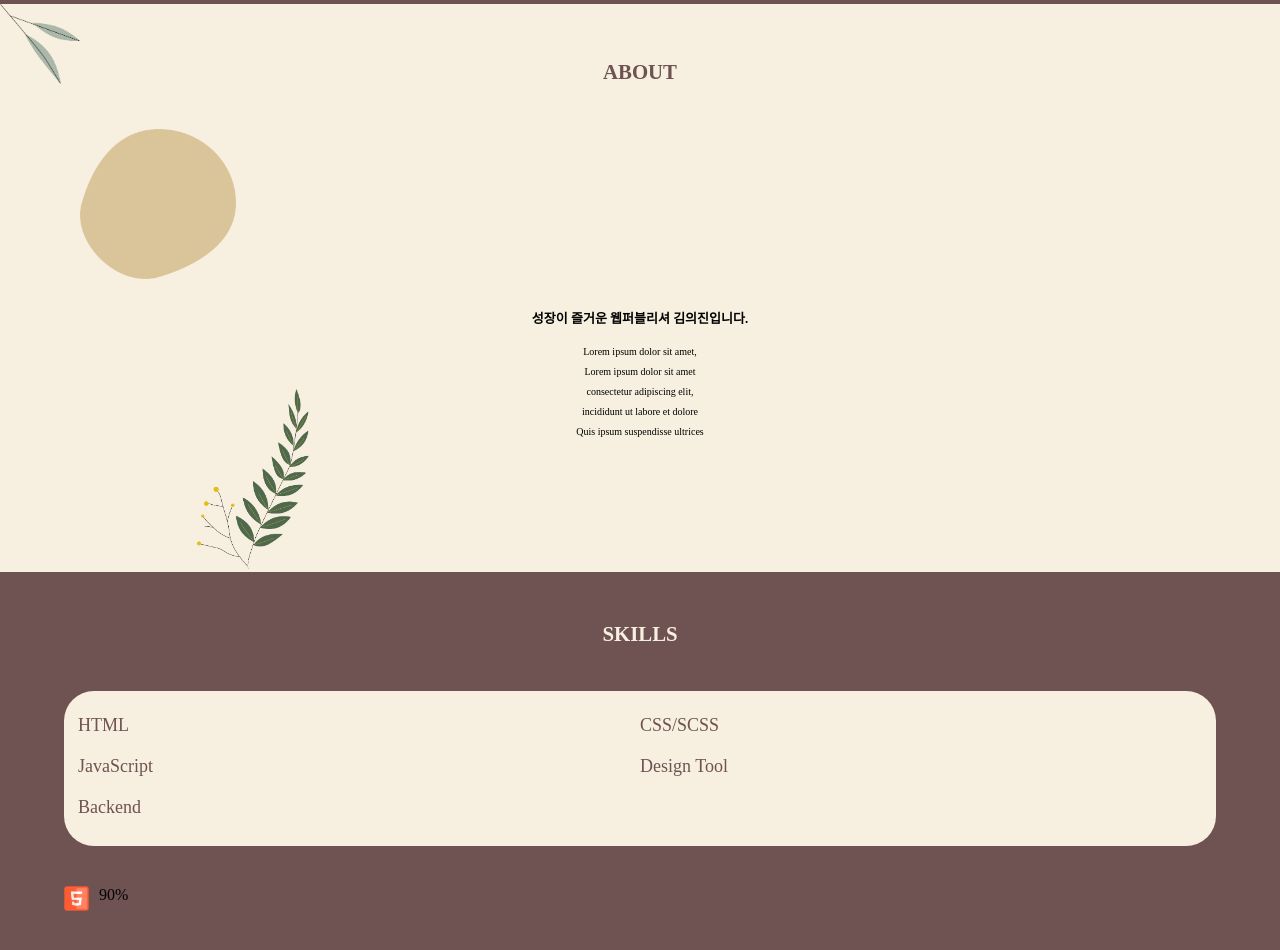
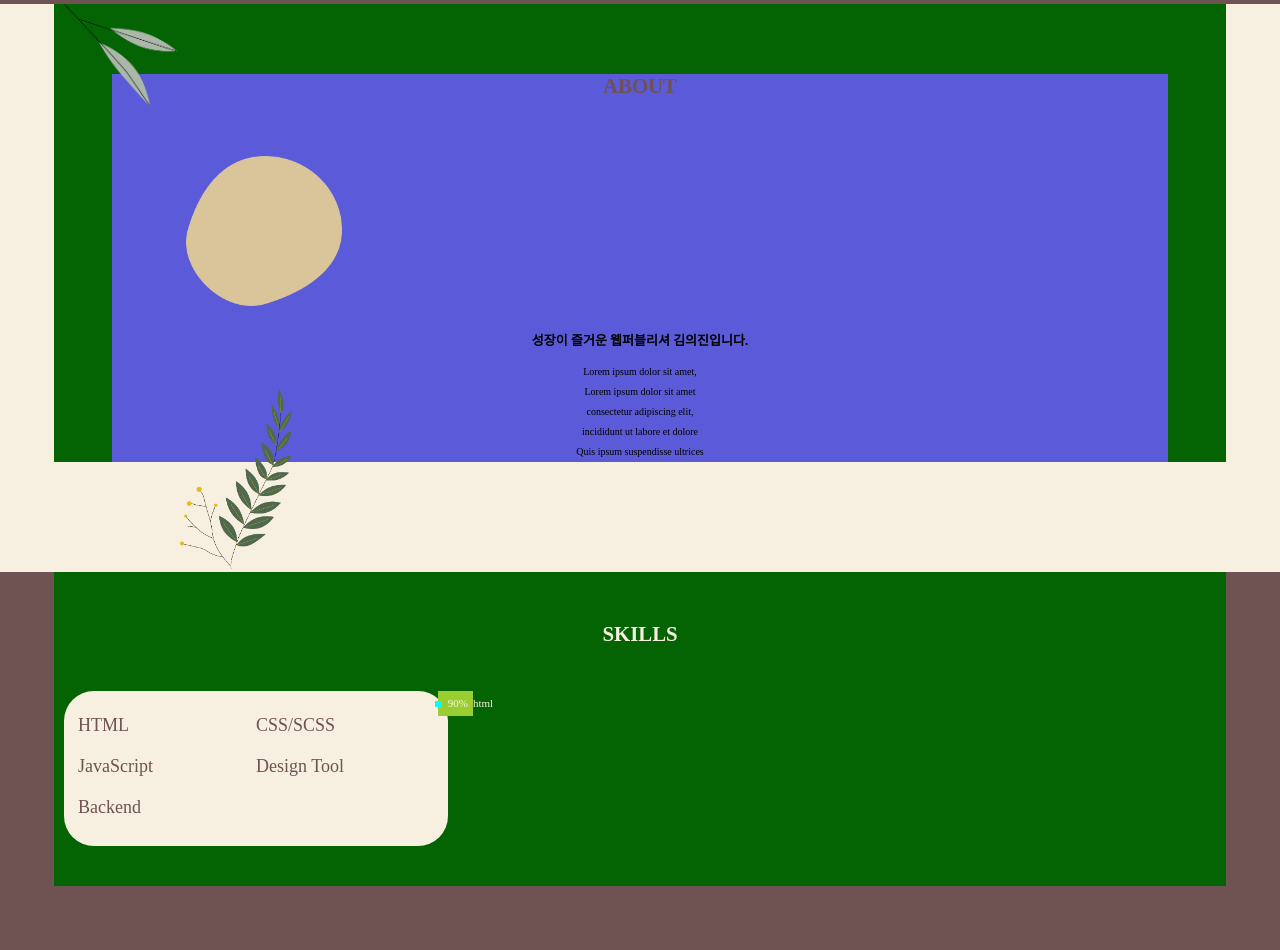
Before and after one commit to kimeuijin/portfolio, a plain HTML site: page portfolio.html in a window 1280 px wide. Shown: the part 564-1514 px from the top of the page. Drawn offline with Linux system fonts and the light colour scheme; a web font is replaced by a local one.

Commit message:
0620 include and confix

```diff
--- a/portfolio.html
+++ b/portfolio.html
@@ -1,5 +1,6 @@
 <!DOCTYPE html>
 <html lang="ko">
+
 <head>
     <meta charset="UTF-8">
     <meta http-equiv="X-UA-Compatible" content="IE=edge">
@@ -17,18 +18,21 @@
         <div class="menu-bar">
             <div class="menu-open">
                 <img src="" alt="">
-            </div><!--menu-open-->
+            </div>
+            <!--menu-open-->
             <div class="menu">
                 <div class="close-menu">
                     <img src="" alt="">
-                </div><!--menu-->
+                </div>
+                <!--menu-->
                 <ul class="gnb">
                     <li><a href="#">Welcome</a></li>
                     <li><a href="#">About Me</a></li>
                     <li><a href="#">Skills</a></li>
                     <li><a href="#">Projects</a></li>
                     <li><a href="#">Contact</a></li>
-                </ul><!--gnb-->
+                </ul>
+                <!--gnb-->
             </div>
         </div>
         <section class="welcome">
@@ -38,29 +42,34 @@
         </section>
 
         <section class="aboutme">
+            <div class="confix">
                 <div class="aboutme-title">
                     <img class="khaki-leaf" src="./images/khaki-leaf.png" alt="카키색 나뭇잎">
+                </div>
+                <!--aboutme-title-->
+                <div class="aboutme-content">
+                    <div class="confix">
                         <h2>ABOUT</h2>
-            </div><!--aboutme-title-->
-            <div class="aboutme-content">
+                        <div class="aboutMe-text">
                             <img class="browncircle" src="./images/browncircle.png" alt="동그라미 사진">
-                <div class="aboutMe-text">
                             <h3> 성장이 즐거운 웹퍼블리셔 김의진입니다.</h3>
                             <p class="self-info">
-                        Lorem ipsum dolor sit amet,<br>
-                        Lorem ipsum dolor sit amet<br>
-                        consectetur adipiscing elit, <br>
-                        incididunt ut labore et dolore <br>
-                        Quis ipsum suspendisse ultrices
-                    </p><!--self-info-->
-                </div><!--aboutMe-text-->
-            </div><!--aboutme-content-->
+                                Lorem ipsum dolor sit amet,<br> Lorem ipsum dolor sit amet<br> consectetur adipiscing elit, <br> incididunt ut labore et dolore <br> Quis ipsum suspendisse ultrices
+                            </p>
+                            <!--self-info-->
+                        </div>
+                    </div>
+                    <!--aboutMe-text-->
+                </div>
+                <!--aboutme-content-->
                 <div class="leaf-all">
                     <img src="./images/leaf-all.png" alt="초록색,노란색 나뭇잎">
+                </div>
             </div>
         </section>
 
         <section class="skills">
+            <div class="confix">
                 <h2>SKILLS</h2>
                 <div class="skill-flex">
                     <div class="skill-title">
@@ -71,11 +80,12 @@
                             <li><a href="#">Design Tool</a></li>
                             <li><a href="#">Backend</a></li>
                         </ul>
-                </div><!--skill-title-->
+                    </div>
+                    <!--skill-title-->
                     <div class="skill-icon">
-                <img src="./images/html-icon.png" alt="html아이콘">
-                <div class="skill-bar"></div>
-                <span>90%</span>
+                        <!-- <img src="./images/html-icon.png" alt="html아이콘"> -->
+                        <div data-width="88" style="">html<span>90%</span></div>
+                    </div>
                 </div>
         </section>
 
--- a/scss/mixin.scss
+++ b/scss/mixin.scss
@@ -27,5 +27,8 @@
 }
 
 @mixin confix {
-    margin: 0 5%;
+    width: 90%;
+    margin: 0 auto;
+    padding: 0 10px;
+    background-color: rgb(4, 100, 4);
 }
--- a/scss/portfolio.scss
+++ b/scss/portfolio.scss
@@ -5,8 +5,9 @@
 body {
     font-family: $font-ham;
 }
+
 //==================menu====================
-.menu-bar{
+.menu-bar {
     display: none;
     .menu {
         display: none;
@@ -22,7 +23,7 @@ body {
                 margin-top: 20%;
                 width: 100%;
                 text-align: center;
-                font-size: 40px;
+                font-size: 2.500em;
                 a {
                     color: $second-color;
                 }
@@ -32,11 +33,11 @@ body {
 }
 
 //==================section-welcome====================
-.welcome{
+.welcome {
     width: $width-wide;
     height: 35.50em;
     background-color: $main-color;
-    .title{
+    .title {
         position: absolute;
         padding: 0;
         top: 0;
@@ -45,68 +46,86 @@ body {
         transform-origin: 9% 110%;
         font-size: 2.19em;
         color: $second-color;
+        @include responsive(tablet-size) {
+            font-size: 3.25em;
+        }
     }
 }
 
 //==================section-aboutme====================
-.aboutme{
+.aboutme {
     position: relative;
     width: $width-wide;
     height: 35.50em;
     background-color: $second-color;
-    .aboutme-title{
-        .khaki-leaf{
+    .confix {
+        @include confix;
+        .aboutme-title {
+            .khaki-leaf {
                 width: 5.13em;
-            height: 5.13em;
+                // height: 5.13em;
+                @include responsive(tablet-size) {
+                    width: 7.23em;
                 }
+            }
+        }
+        .aboutme-content {
+            .confix {
+                width: 90%;
+                margin: 0 auto;
+                padding: 0 10px;
+                background-color: rgb(91, 91, 217);
                 h2 {
-            position: relative;
-            margin: -30px 0 45px 0;
+                    margin: -1.875em 0 2.813em 0;
                     text-align: center;
                     color: $main-color;
                 }
+                .aboutMe-text {
+                    .browncircle {
+                        width: 9.750em;
+                        // height: 9.375em;
+                        margin-left: 4em;
                     }
-    .aboutme-content{
-        .browncircle{
-            width: 156px;
-            height: 150px;
-            margin-left: 80px;
+                    h3 {
+                        margin-top: 1.563em;
+                        font-size: 0.813em;
+                        text-align: center;
+                        margin-bottom: 0.938em;
                     }
-        .aboutMe-text{
-            margin-top: 25px;
-            h3{
-                font-size: 13px;
-                text-align: center;
-                margin-bottom: 15px;
-            }
-            .self-info{
-                font-size: 10px;
+                    .self-info {
+                        font-size: 0.625em;
                         text-align: center;
                     }
                 }
             }
+        }
         .leaf-all {
-        img{
+            img {
                 position: absolute;
-            top: 385px;
-            left: 197px;
-            width: 112px;
+                top: 24.063em;
+                left: 11.250em;
+                width: 7.000em;
+            }
         }
     }
 }
 
 //==================section-skills====================
-.skills{
+.skills {
     width: $width-wide;
     height: 35.50em;
     background-color: $main-color;
+    .confix {
+        @include confix;
         h2 {
             padding: 50px 0 45px 0;
             text-align: center;
             color: $second-color;
         }
-    .skill-flex{
-        @include confix;
+        .skill-flex {
+            @include responsive(tablet-size) {
+                display: flex;
+            }
             .skill-title-list {
                 height: 155px;
                 padding: 14px;
@@ -114,48 +133,71 @@ body {
                 box-sizing: border-box;
                 border-radius: 30px;
                 background-color: $second-color;
-            li{
+                li {
                     width: 50%;
                     float: left;
                     margin: 10px 0px;
                     font-size: 18px;
-                a{
+                    a {
                         color: $main-color;
                     }
                 }
             }
             .skill-icon {
-            display: flex;
-            img{
+                color: $second-color;
+                font-size: 11px;
+                line-height: 25px;
                 height: 25px;
+                margin-bottom: 5px;
+                background-color: rgb(188, 58, 175);
+                div {
+                    position: relative;
+                    background-color: $second-color;
+                    padding-left: 25px;
+                    width: 0;
+                    span {
+                        display: block;
+                        position: absolute;
+                        right: 0;
+                        top: 0;
+                        height: 100%;
+                        padding: 0 5px 0 10px;
+                        background-color: yellowgreen;
+                        &::before {
+                            content: "";
+                            position: absolute;
+                            width: 6px;
+                            height: 6px;
+                            top: 50%;
+                            left: -3px;
+                            margin-top: -3px;
+                            background-color: aqua;
                         }
-            .skill-bar{
-                height: 30px;
-                margin-left: 10px;
-                box-sizing: border-box;
-                border-radius: 30px;
-                background-color: $second-color;
+                    }
+                }
+            }
+        }
     }
 }
 
+//==================section-project====================
 // .skill-icon {
 //     position: relative;
 //     display: flex;
 //     img {
 //         height: 35px;
 //     }
-
-        //     .skill-text{
+//     .skill-text {
 //         width: 70%;
 //         height: 30px;
-        //         .skill-bar{
+//         .skill-bar {
 //             height: 30px;
 //             margin-left: 10px;
 //             box-sizing: border-box;
 //             border-radius: 30px;
 //             background-color: $second-color;
 //         }
-        //         span{
+//         span {
 //             position: absolute;
 //             color: $second-color;
 //             left: 248px;
@@ -163,8 +205,3 @@ body {
 //         }
 //     }
 // }
-    }
-}
-
-
-//==================section-project====================
```
Also changed, not shown: css/common.css, css/mixin.css, css/portfolio.css, css/style.css. Lines whose indentation alone changed are shown as unchanged.
